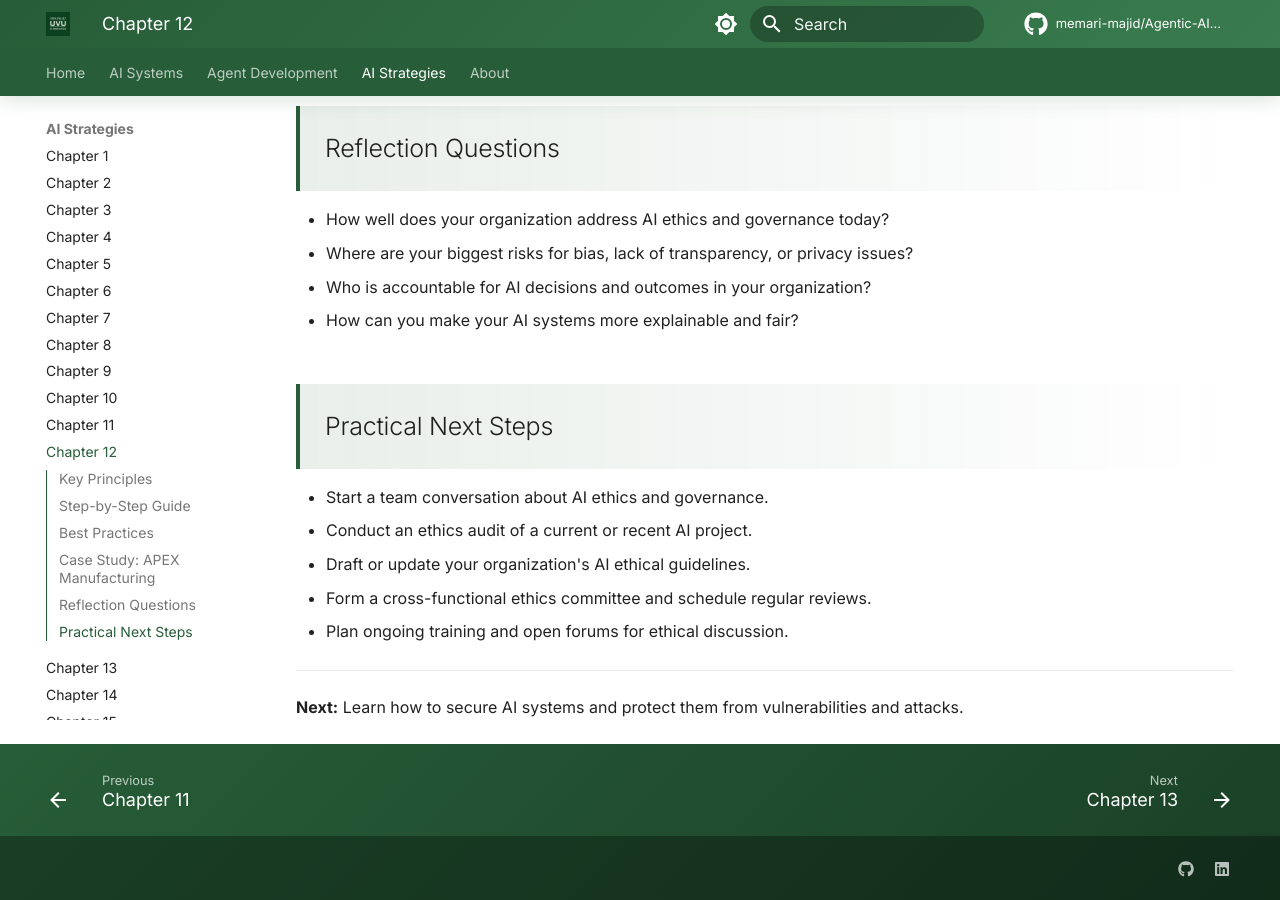
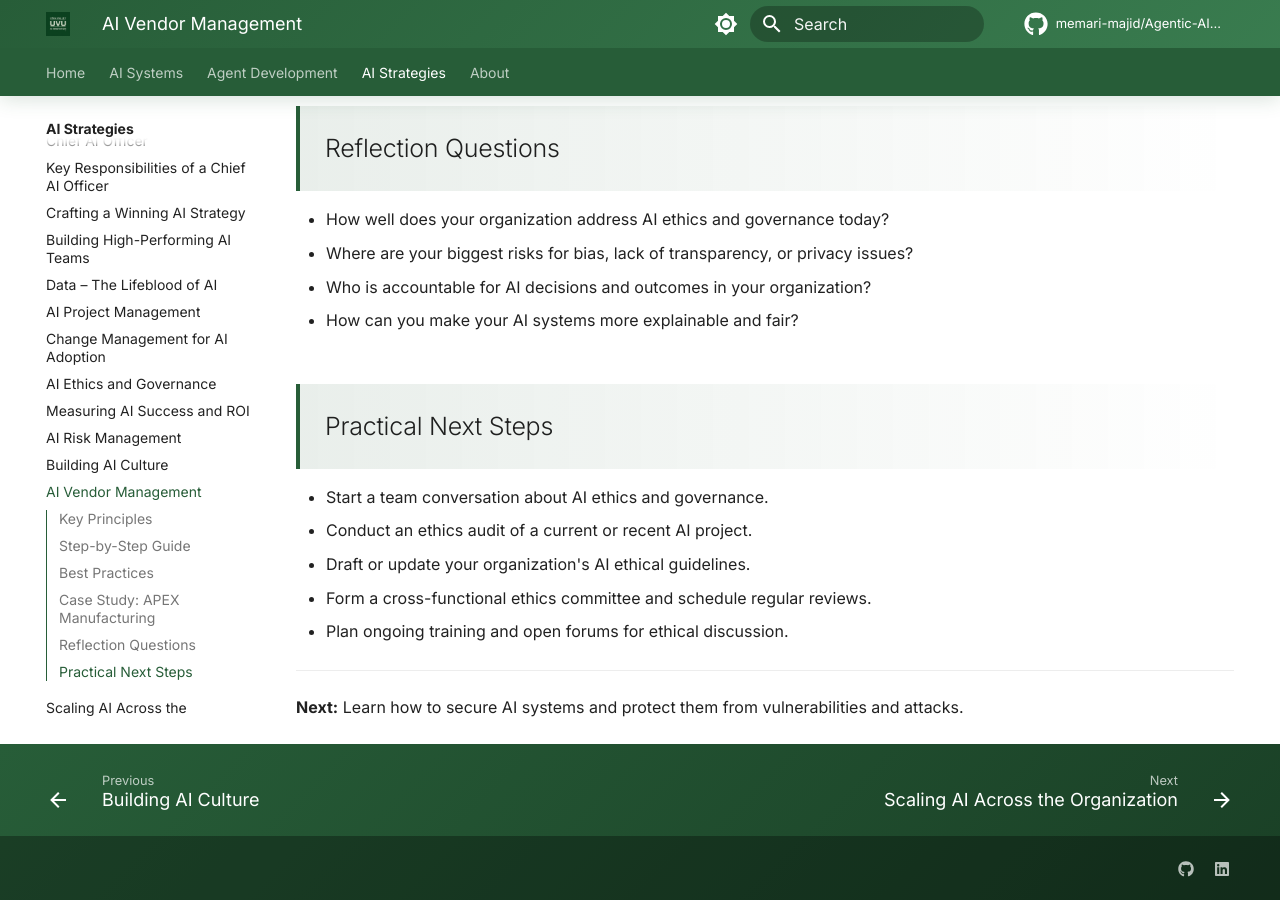
Before and after one commit to memari-majid/Agentic-AI-Systems, an MkDocs documentation site: the page built from docs/AI_Strategies/12.md, in a window 1280 px wide and 900 px high, scrolled down 1600 px. Built offline with MkDocs 1.6.1 and Material for MkDocs 9.7.7, drawn with Linux system fonts in a browser that asks for light colours; comment, search, counter and statistics services are not loaded.

Commit message:
Revise mkdocs.yml to update chapter titles and improve navigation structure across AI Systems, Agent Development, and AI Strategies sections, enhancing clarity and organization of the documentation.

```diff
--- a/mkdocs.yml
+++ b/mkdocs.yml
@@ -110,44 +110,46 @@ markdown_extensions:
 nav:
   - Home: index.md
   - AI Systems:
-      - Chapter 01: AI_Systems/1.md
-      - Chapter 02: AI_Systems/2.md
-      - Chapter 03: AI_Systems/3.md
-      - Chapter 04: AI_Systems/4.md
-      - Chapter 05: AI_Systems/5.md
-      - Chapter 06: AI_Systems/6.md
-      - Chapter 07: AI_Systems/7.md
-      - Chapter 08: AI_Systems/8.md
-      - Chapter 09: AI_Systems/9.md
-      - Chapter 10: AI_Systems/10.md
-      - Chapter 11: AI_Systems/11.md
+      - Overview: AI_Systems/index.md
+      - Fundamentals of Generative AI: AI_Systems/1.md
+      - Principles of Agentic Systems: AI_Systems/2.md
+      - Essential Components of Intelligent Agents: AI_Systems/3.md
+      - Reflection and Introspection in Agents: AI_Systems/4.md
+      - Enabling Tool Use and Planning in Agents: AI_Systems/5.md
+      - Coordinator, Worker, and Delegator Approach: AI_Systems/6.md
+      - Effective Agentic System Design Techniques: AI_Systems/7.md
+      - Building Trust in Generative AI Systems: AI_Systems/8.md
+      - Managing Safety and Ethical Considerations: AI_Systems/9.md
+      - Common Use Cases and Applications: AI_Systems/10.md
+      - Conclusion and Future Outlook: AI_Systems/11.md
   - Agent Development:
-      - Chapter 1: Agentic_AI_in_Action/1.md
-      - Chapter 2: Agentic_AI_in_Action/2.md
-      - Chapter 3: Agentic_AI_in_Action/3.md
-      - Chapter 4: Agentic_AI_in_Action/4.md
-      - Chapter 5: Agentic_AI_in_Action/5.md
-      - Chapter 6: Agentic_AI_in_Action/6.md
-      - Chapter 7: Agentic_AI_in_Action/7.md
-      - Chapter 8: Agentic_AI_in_Action/8.md
-      - Chapter 9: Agentic_AI_in_Action/9.md
+      - Overview: Agentic_AI_in_Action/index.md
+      - Introduction to Agentic AI: Agentic_AI_in_Action/1.md
+      - LangChain - The Foundation for Agents: Agentic_AI_in_Action/2.md
+      - LangGraph - Orchestrating Complex Behavior: Agentic_AI_in_Action/3.md
+      - LangChain + LangGraph in Action: Agentic_AI_in_Action/4.md
+      - Advanced Agent Optimization with DSPy: Agentic_AI_in_Action/5.md
+      - State Management and Persistence: Agentic_AI_in_Action/6.md
+      - Debugging and Tracing with LangSmith: Agentic_AI_in_Action/7.md
+      - Conclusion: Agentic_AI_in_Action/8.md
+      - References and Further Reading: Agentic_AI_in_Action/9.md
   - AI Strategies:
-    - Chapter 1: AI_Strategies/1.md
-    - Chapter 2: AI_Strategies/2.md
-    - Chapter 3: AI_Strategies/3.md
-    - Chapter 4: AI_Strategies/4.md
-    - Chapter 5: AI_Strategies/5.md
-    - Chapter 6: AI_Strategies/6.md
-    - Chapter 7: AI_Strategies/7.md
-    - Chapter 8: AI_Strategies/8.md
-    - Chapter 9: AI_Strategies/9.md
-    - Chapter 10: AI_Strategies/10.md
-    - Chapter 11: AI_Strategies/11.md
-    - Chapter 12: AI_Strategies/12.md
-    - Chapter 13: AI_Strategies/13.md
-    - Chapter 14: AI_Strategies/14.md
-    - Chapter 15: AI_Strategies/15.md
-    - Chapter 16: AI_Strategies/16.md
-    - Chapter 17: AI_Strategies/17.md
-    - README: AI_Strategies/README.md
+      - Overview: AI_Strategies/index.md
+      - Why Every Company Needs a Chief AI Officer: AI_Strategies/1.md
+      - Key Responsibilities of a Chief AI Officer: AI_Strategies/2.md
+      - Crafting a Winning AI Strategy: AI_Strategies/3.md
+      - Building High-Performing AI Teams: AI_Strategies/4.md
+      - Data – The Lifeblood of AI: AI_Strategies/5.md
+      - AI Project Management: AI_Strategies/6.md
+      - Change Management for AI Adoption: AI_Strategies/7.md
+      - AI Ethics and Governance: AI_Strategies/8.md
+      - Measuring AI Success and ROI: AI_Strategies/9.md
+      - AI Risk Management: AI_Strategies/10.md
+      - Building AI Culture: AI_Strategies/11.md
+      - AI Vendor Management: AI_Strategies/12.md
+      - Scaling AI Across the Organization: AI_Strategies/13.md
+      - AI in Different Industries: AI_Strategies/14.md
+      - Future of AI Leadership: AI_Strategies/15.md
+      - Case Studies in AI Transformation: AI_Strategies/16.md
+      - Building Your AI Roadmap: AI_Strategies/17.md
   - About: about.md
```
Also changed, not shown: docs/AI_Strategies/index.md (added, +50 -0 lines), docs/AI_Systems/index.md (added, +33 -0 lines), docs/Agentic_AI_in_Action/index.md (added, +40 -0 lines).
